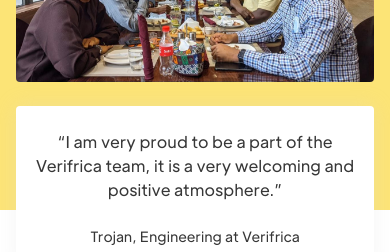
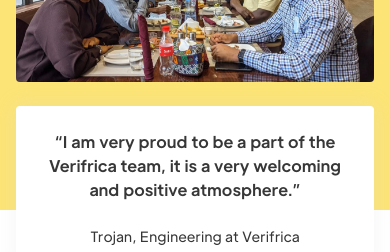
Before and after one commit to Kingo4luv/verifrica-2, a Next.js app: page /company/career in a window 390 px wide. Shown: the part 1120-1372 px from the top of the page. Built offline with nearby package versions, Linux system fonts and the light colour scheme.

Commit message:
font update

```diff
--- a/components/career/Team.js
+++ b/components/career/Team.js
@@ -29,7 +29,7 @@ const CareerTeamSection = () => {
         <div className="absolute left-0 w-full py-6 flex justify-center items-center px-4">
             <div className="w-full md:w-4/6 xl:w-2/6 bg-white py-6 md:py-12 px-4 lg:px-12 rounded text-center space-y-6 md:space-y-12 text-black" style={{boxShadow:"0px 0px 20px rgba(215, 215, 215, 0.25)"}}>
                 <Slide bottom>
-                <p className="text-base lg:text-xl">
+                <p className="text-base lg:text-xl font-bold md:font-normal">
                     “I am very proud to be a part of the Verifrica team, it is a very welcoming and positive atmosphere.”
                 </p>
                 </Slide>
```
